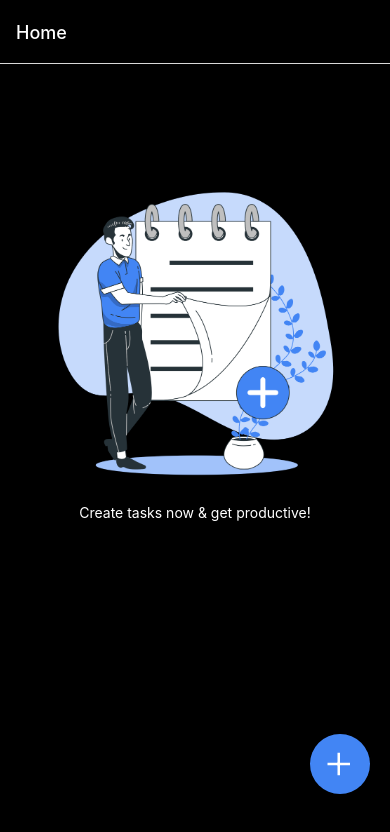
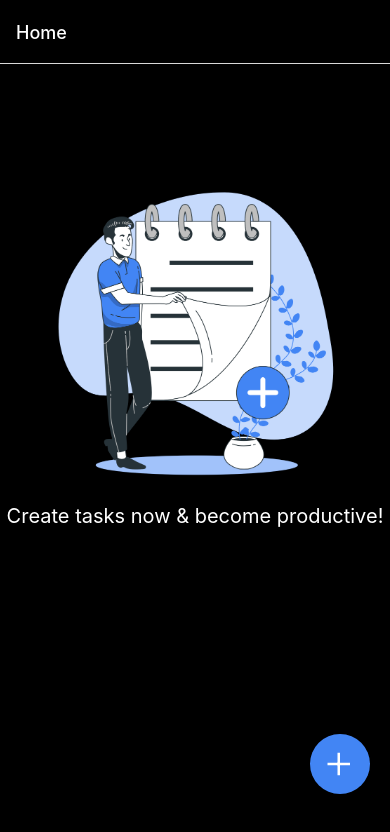
Before and after one commit to MeghrajL/ToDoApp, a React Native app: screen /Home in a window 390 px wide. Shown: the top 832 px of the page. Built offline with nearby package versions, Linux system fonts and the light colour scheme.

Commit message:
semi final

```diff
--- a/src/App.tsx
+++ b/src/App.tsx
@@ -11,8 +11,16 @@ import {store, persistor} from './redux/store';
 
 function App() {
   useEffect(() => {
-    SplashScreen.hide();
-  });
+    const ac = new AbortController();
+
+    setTimeout(() => {
+      SplashScreen.hide();
+    }, 1000);
+
+    return function cleanup() {
+      ac.abort();
+    };
+  }, []);
   return (
     <Provider store={store}>
       <PersistGate loading={null} persistor={persistor}>
--- a/src/screens/Home/Home.style.ts
+++ b/src/screens/Home/Home.style.ts
@@ -1,18 +1,20 @@
 import {StyleSheet} from 'react-native';
 export const styles = StyleSheet.create({
   rootContainer: {
-    height: '100%',
+    flex: 1,
+    // height: '100%',
     backgroundColor: 'black',
+    justifyContent: 'center',
   },
   listContainer: {
     // height: '90%',
     flex: 1,
   },
   centeredView: {
-    // flex: 1,
+    flex: 1,
     justifyContent: 'center',
     alignItems: 'center',
-    marginTop: 200,
+    // marginTop: 200,
   },
   modalView: {
     margin: 20,
@@ -64,4 +66,8 @@ export const styles = StyleSheet.create({
     height: '50%',
     width: '90%',
   },
+  initialTextStyle: {
+    color: 'white',
+    fontSize: 20,
+  },
 });
--- a/src/screens/Home/Home.tsx
+++ b/src/screens/Home/Home.tsx
@@ -42,7 +42,8 @@ const Home = ({navigation}: HomeScreenNavigationProp) => {
   function modalPopUp() {
     return (
       // <View style={{height: '100%'}}>
-      <View style={styles.centeredView}>
+      // <View
+      //   style={{backgroundColor: 'yellow', flex: 1, justifyContent: 'center'}}>
       <Modal
         animationType="slide"
         transparent={true}
@@ -69,7 +70,7 @@ const Home = ({navigation}: HomeScreenNavigationProp) => {
           </View>
         </View>
       </Modal>
-      </View>
+      // </View>
       // </View>
     );
   }
@@ -89,6 +90,7 @@ const Home = ({navigation}: HomeScreenNavigationProp) => {
 
   return (
     <View style={styles.rootContainer}>
+      {modalVisible && modalPopUp()}
       {todos.length < 1 ? (
         <>
           <View style={styles.emptyTasksScreenContainer}>
@@ -96,8 +98,8 @@ const Home = ({navigation}: HomeScreenNavigationProp) => {
               style={styles.imageStyle}
               source={require('../../../assets/images/addnotes.png')}
             />
-            <Text style={{color: 'white'}}>
-              Create tasks now & get productive!
+            <Text style={styles.initialTextStyle}>
+              Create tasks now & become productive!
             </Text>
           </View>
         </>
@@ -116,7 +118,6 @@ const Home = ({navigation}: HomeScreenNavigationProp) => {
           />
         </View>
       )}
-      {modalVisible && modalPopUp()}
 
       <FloatingButton navigateToTaskScreen={navigateToTaskScreen} />
     </View>
```
Also changed, not shown: 20 other files (tests, documents, lock files or other folders). Lines whose indentation alone changed are shown as unchanged.
